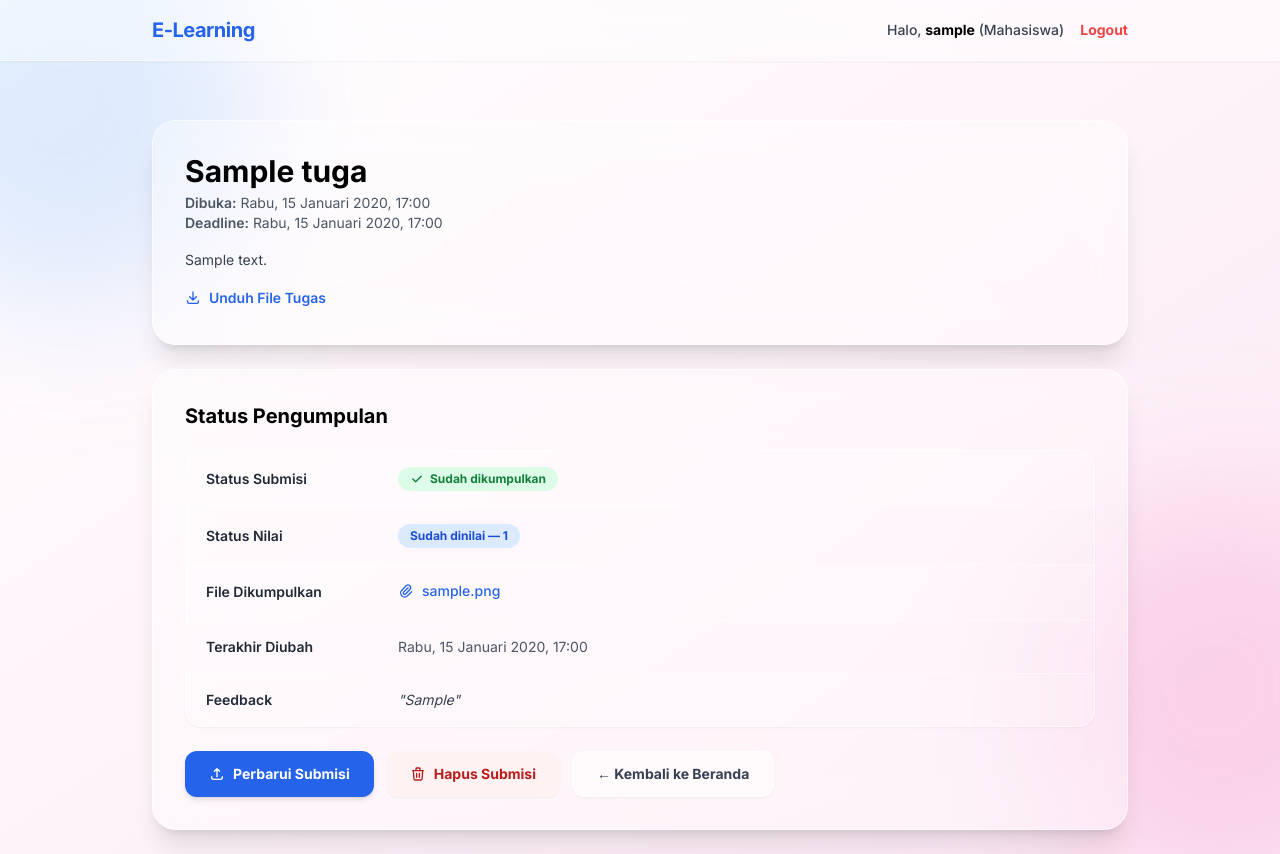
After one commit to nathanaeru/PKPL26_10_PhiLia093, a Django app: page /assignment/1/status/ in a window 1280 px wide. The commit adds this page. Run offline with Django 5.2, Linux system fonts and the light colour scheme; a user stored in the database is signed in; tables that the repository leaves empty hold one stand-in row (values such as "Sample post"); some libraries are stand-ins or nearby versions.

Commit message:
frontend + backend upload submisi tugas untuk mahasiswa

```diff
--- a/assignment/forms.py
+++ b/assignment/forms.py
@@ -1,5 +1,6 @@
 from django import forms
-from .models import Tugas
+from django.core.exceptions import ValidationError
+from .models import Tugas, Submission
 
 
 class TugasForm(forms.ModelForm):
@@ -10,6 +11,68 @@ class TugasForm(forms.ModelForm):
             "title": forms.TextInput(attrs={"placeholder": "Judul tugas"}),
             "description": forms.Textarea(attrs={"rows": 4, "placeholder": "Instruksi tugas"}),
             "deadline": forms.DateTimeInput(
-                attrs={"type": "datetime-local", "class": "w-full px-4 py-3 mt-1 text-black bg-white/50 border border-white/40 rounded-xl outline-none shadow-inner backdrop-blur-sm transition-all duration-300 focus:bg-white/80 focus:border-blue-500 focus:ring-2 focus:ring-blue-500/50"}
+                attrs={
+                    "type": "datetime-local",
+                    "class": "w-full px-4 py-3 mt-1 text-black bg-white/50 border border-white/40 rounded-xl outline-none shadow-inner backdrop-blur-sm transition-all duration-300 focus:bg-white/80 focus:border-blue-500 focus:ring-2 focus:ring-blue-500/50",
+                }
             ),
         }
+
+
+# ============================================================
+# Mitigasi: Code Injection (CWE-434 - Unrestricted File Upload)
+# Validasi ekstensi dan ukuran file dilakukan di sisi server
+# agar tidak hanya bergantung pada validasi client-side.
+# ============================================================
+ALLOWED_SUBMISSION_EXTENSIONS = [".pdf", ".doc", ".docx", ".zip", ".rar", ".txt", ".py"]
+MAX_SUBMISSION_SIZE_MB = 10
+MAX_SUBMISSION_SIZE_BYTES = MAX_SUBMISSION_SIZE_MB * 1024 * 1024
+
+
+class SubmissionForm(forms.ModelForm):
+    """
+    Form upload submisi untuk Mahasiswa.
+
+    Keamanan yang diterapkan:
+    - Validasi ekstensi file menggunakan allowlist (allowlist validation).
+    - Validasi ukuran file untuk mencegah DoS melalui upload file besar.
+    - Field `student` dan `tugas` tidak diekspos ke form agar tidak
+      bisa dimanipulasi oleh pengguna (mass assignment prevention).
+    """
+
+    class Meta:
+        model = Submission
+        fields = ["file"]
+        widgets = {
+            "file": forms.ClearableFileInput(
+                attrs={
+                    "accept": ",".join(ALLOWED_SUBMISSION_EXTENSIONS),
+                    "class": "block w-full text-sm text-gray-700 file:mr-4 file:py-2 file:px-4 file:rounded-full file:border-0 file:text-sm file:font-semibold file:bg-blue-50 file:text-blue-700 hover:file:bg-blue-100 cursor-pointer",
+                }
+            )
+        }
+
+    def clean_file(self):
+        file = self.cleaned_data.get("file")
+
+        if not file:
+            raise ValidationError("File submisi wajib diunggah.")
+
+        # Mitigasi: CWE-434 - Mencegah upload file berbahaya (misalnya .exe, .sh, .php)
+        import os
+        ext = os.path.splitext(file.name)[1].lower()
+        if ext not in ALLOWED_SUBMISSION_EXTENSIONS:
+            raise ValidationError(
+                f"Ekstensi file '{ext}' tidak diizinkan. "
+                f"Format yang diterima: {', '.join(ALLOWED_SUBMISSION_EXTENSIONS)}."
+            )
+
+        # --- Validasi 2: Ukuran file ---
+        # Mitigasi: Mencegah DoS via file berukuran sangat besar
+        if file.size > MAX_SUBMISSION_SIZE_BYTES:
+            raise ValidationError(
+                f"Ukuran file melebihi batas maksimum {MAX_SUBMISSION_SIZE_MB} MB. "
+                f"Ukuran file Anda: {file.size / (1024 * 1024):.2f} MB."
+            )
+
+        return file
--- a/assignment/urls.py
+++ b/assignment/urls.py
@@ -4,10 +4,15 @@ from . import views
 app_name = "assignment"
 
 urlpatterns = [
-    path("", views.daftar_tugas, name="daftar_tugas"),
-    path("<int:assignment_id>/", views.daftar_submission, name="daftar_submission"),
-    path("nilai/<int:submission_id>/", views.beri_nilai, name="beri_nilai"),
+    # Staf: manajemen tugas
     path("upload/", views.upload_tugas, name="upload"),
     path("<int:pk>/edit/", views.edit_tugas, name="edit"),
     path("<int:pk>/delete/", views.delete_tugas, name="delete"),
+    path("<int:assignment_id>/submissions/", views.daftar_submission, name="daftar_submission"),
+    path("nilai/<int:submission_id>/", views.beri_nilai, name="beri_nilai"),
+
+    # Mahasiswa: upload submisi
+    path("<int:tugas_id>/status/", views.submission_status, name="submission_status"),
+    path("<int:tugas_id>/submit/", views.upload_submisi, name="upload_submisi"),
+    path("<int:tugas_id>/submit/delete/", views.delete_submisi, name="delete_submisi"),
 ]
--- a/assignment/views.py
+++ b/assignment/views.py
@@ -1,9 +1,8 @@
-from django.shortcuts import render
 from django.shortcuts import get_object_or_404, redirect, render
 from django.contrib import messages
 from django.contrib.auth.decorators import login_required
 from django.http import HttpResponseForbidden
-from .forms import TugasForm
+from .forms import TugasForm, SubmissionForm
 from .models import Tugas, Submission, Nilai
 
 # Create your views here.
@@ -120,3 +119,113 @@ def beri_nilai(request, submission_id):
         "submission": submission,
         "nilai": nilai_obj
     })
+
+# Helper penjaga akses berbasis role
+def _require_role(user, *roles):
+    # Kembalikan True jika user memiliki salah satu role yang diizinkan.
+    return user.role in roles
+
+# Views: Mahasiswa Upload Submisi
+# Mitigasi Broken Authentication (CWE-287):
+# - @login_required memastikan hanya user terautentikasi yang bisa akses.
+# - Pengecekan role 'mahasiswa' menerapkan prinsip Least Privilege:
+#   staf (dosen/asdos) tidak boleh mengumpulkan submisi seperti mahasiswa
+@login_required(login_url="accounts:login")
+def submission_status(request, tugas_id):
+    """
+    Halaman status submisi mahasiswa untuk satu tugas.
+    Menampilkan detail tugas dan apakah mahasiswa sudah mengumpulkan.
+    Least Privilege: hanya role 'mahasiswa' yang boleh akses.
+    """
+    if not _require_role(request.user, "mahasiswa"):
+        messages.error(request, "Halaman ini hanya dapat diakses oleh mahasiswa.")
+        return redirect("forum:landing")
+
+    tugas = get_object_or_404(Tugas, pk=tugas_id)
+
+    # Mitigasi SQL Injection: menggunakan ORM (filter + first), bukan raw SQL
+    existing_submission = Submission.objects.filter(
+        tugas=tugas, student=request.user
+    ).first()
+
+    nilai_obj = None
+    if existing_submission:
+        try:
+            nilai_obj = Nilai.objects.get(submission=existing_submission)
+        except Nilai.DoesNotExist:
+            pass
+
+    return render(request, "assignment/submission_status.html", {
+        "tugas": tugas,
+        "submission": existing_submission,
+        "nilai": nilai_obj,
+    })
+
+
+@login_required(login_url="accounts:login")
+def upload_submisi(request, tugas_id):
+    """
+    View untuk mahasiswa mengunggah file submisi tugas.
+    - Least Privilege (CWE-272): hanya role 'mahasiswa' yang boleh upload.
+    - CSRF Protection: form menggunakan {% csrf_token %} di template.
+    - Code Injection Prevention (CWE-434): validasi ekstensi & ukuran ada di SubmissionForm.
+    - SQL Injection Prevention: semua DB operation via Django ORM.
+    - Mencegah double submission: cek existing submission sebelum menyimpan.
+    """
+    if not _require_role(request.user, "mahasiswa"):
+        messages.error(request, "Hanya mahasiswa yang dapat mengumpulkan submisi.")
+        return redirect("forum:landing")
+
+    tugas = get_object_or_404(Tugas, pk=tugas_id)
+
+    # Cek apakah mahasiswa sudah mengumpulkan (mencegah duplikasi via ORM)
+    existing_submission = Submission.objects.filter(
+        tugas=tugas, student=request.user
+    ).first()
+
+    if request.method == "POST":
+        form = SubmissionForm(request.POST, request.FILES)
+        if form.is_valid():
+            if existing_submission:
+                # Update file submisi yang sudah ada (re-submit)
+                existing_submission.file = form.cleaned_data["file"]
+                existing_submission.save()
+                messages.success(request, "Submisi Anda berhasil diperbarui.")
+            else:
+                # Buat submisi baru, student & tugas di-set di server, tidak berasal dari input user (mencegah mass assignment)
+                submission = form.save(commit=False)
+                submission.tugas = tugas
+                submission.student = request.user
+                submission.save()
+                messages.success(request, "Submisi Anda berhasil diunggah!")
+
+            return redirect("assignment:submission_status", tugas_id=tugas.pk)
+    else:
+        form = SubmissionForm()
+
+    return render(request, "assignment/upload_submisi.html", {
+        "form": form,
+        "tugas": tugas,
+        "existing_submission": existing_submission,
+    })
+
+
+@login_required(login_url="accounts:login")
+def delete_submisi(request, tugas_id):
+    if not _require_role(request.user, "mahasiswa"):
+        messages.error(request, "Akses ditolak.")
+        return redirect("forum:landing")
+
+    tugas = get_object_or_404(Tugas, pk=tugas_id)
+    # Pastikan hanya submisi milik user sendiri yang bisa dihapus (ORM filter)
+    submission = get_object_or_404(Submission, tugas=tugas, student=request.user)
+
+    if request.method == "POST":
+        submission.delete()
+        messages.success(request, "Submisi berhasil dihapus.")
+        return redirect("assignment:submission_status", tugas_id=tugas.pk)
+
+    return render(request, "assignment/confirm_delete_submisi.html", {
+        "tugas": tugas,
+        "submission": submission,
+    })
--- /dev/null
+++ b/templates/assignment/submission_status.html
@@ -0,0 +1,162 @@
+{% extends 'base.html' %}
+
+{% block title %}Status Submisi — {{ tugas.title }}{% endblock %}
+
+{% block content %}
+<div class="space-y-6">
+
+  {# Header Tugas #}
+  <div class="bg-white/40 backdrop-blur-xl border border-white/60 shadow-xl rounded-3xl p-8">
+    <h1 class="text-3xl font-extrabold text-black mb-1">{{ tugas.title }}</h1>
+
+    {% if tugas.uploaded_at %}
+    <p class="text-sm text-gray-600 mt-1">
+      <span class="font-semibold">Dibuka:</span>
+      {{ tugas.uploaded_at|date:"l, j F Y, H:i" }}
+    </p>
+    {% endif %}
+
+    {% if tugas.deadline %}
+    <p class="text-sm text-gray-600">
+      <span class="font-semibold">Deadline:</span>
+      {{ tugas.deadline|date:"l, j F Y, H:i" }}
+    </p>
+    {% endif %}
+
+    {% if tugas.description %}
+    <p class="mt-4 text-sm text-gray-700 leading-relaxed">{{ tugas.description }}</p>
+    {% endif %}
+
+    {% if tugas.file %}
+    <div class="mt-4">
+      <a href="{{ tugas.file.url }}" download
+         class="inline-flex items-center gap-2 text-sm font-semibold text-blue-600 hover:text-blue-800 transition">
+        <svg xmlns="http://www.w3.org/2000/svg" class="w-4 h-4" fill="none" viewBox="0 0 24 24" stroke="currentColor" stroke-width="2">
+          <path stroke-linecap="round" stroke-linejoin="round" d="M4 16v2a2 2 0 002 2h12a2 2 0 002-2v-2M7 10l5 5 5-5M12 15V3"/>
+        </svg>
+        Unduh File Tugas
+      </a>
+    </div>
+    {% endif %}
+  </div>
+
+  {# Submission Status Table #}
+  <div class="bg-white/40 backdrop-blur-xl border border-white/60 shadow-xl rounded-3xl p-8">
+    <h2 class="text-xl font-bold text-black mb-5">Status Pengumpulan</h2>
+
+    <div class="overflow-hidden rounded-2xl border border-white/60 shadow-sm">
+      <table class="w-full text-sm">
+        <tbody class="divide-y divide-white/40">
+
+          {# Submission status #}
+          <tr class="bg-white/20">
+            <td class="px-5 py-4 font-semibold text-gray-800 w-48">Status Submisi</td>
+            <td class="px-5 py-4">
+              {% if submission %}
+                <span class="inline-flex items-center gap-1.5 px-3 py-1 rounded-full text-xs font-bold bg-green-100 text-green-700">
+                  <svg class="w-3.5 h-3.5" fill="currentColor" viewBox="0 0 20 20">
+                    <path fill-rule="evenodd" d="M16.707 5.293a1 1 0 010 1.414l-8 8a1 1 0 01-1.414 0l-4-4a1 1 0 011.414-1.414L8 12.586l7.293-7.293a1 1 0 011.414 0z" clip-rule="evenodd"/>
+                  </svg>
+                  Sudah dikumpulkan
+                </span>
+              {% else %}
+                <span class="inline-flex items-center gap-1.5 px-3 py-1 rounded-full text-xs font-bold bg-yellow-100 text-yellow-700">
+                  <svg class="w-3.5 h-3.5" fill="currentColor" viewBox="0 0 20 20">
+                    <path fill-rule="evenodd" d="M10 18a8 8 0 100-16 8 8 0 000 16zm1-12a1 1 0 10-2 0v4a1 1 0 00.293.707l2.828 2.829a1 1 0 101.415-1.415L11 9.586V6z" clip-rule="evenodd"/>
+                  </svg>
+                  Belum dikumpulkan
+                </span>
+              {% endif %}
+            </td>
+          </tr>
+
+          {# Grading status #}
+          <tr class="bg-white/10">
+            <td class="px-5 py-4 font-semibold text-gray-800">Status Nilai</td>
+            <td class="px-5 py-4">
+              {% if nilai %}
+                <span class="inline-flex items-center gap-1.5 px-3 py-1 rounded-full text-xs font-bold bg-blue-100 text-blue-700">
+                  Sudah dinilai — {{ nilai.nilai_angka }}
+                </span>
+              {% else %}
+                <span class="text-gray-500 italic text-xs">Belum dinilai</span>
+              {% endif %}
+            </td>
+          </tr>
+
+          {# File submitted #}
+          {% if submission and submission.file %}
+          <tr class="bg-white/20">
+            <td class="px-5 py-4 font-semibold text-gray-800">File Dikumpulkan</td>
+            <td class="px-5 py-4">
+              <a href="{{ submission.file.url }}" download
+                 class="inline-flex items-center gap-2 text-sm text-blue-600 hover:text-blue-800 font-medium transition">
+                <svg xmlns="http://www.w3.org/2000/svg" class="w-4 h-4" fill="none" viewBox="0 0 24 24" stroke="currentColor" stroke-width="2">
+                  <path stroke-linecap="round" stroke-linejoin="round" d="M15.172 7l-6.586 6.586a2 2 0 102.828 2.828l6.414-6.586a4 4 0 00-5.656-5.656l-6.415 6.585a6 6 0 108.486 8.486L20.5 13"/>
+                </svg>
+                {{ submission.file.name|cut:"submission_files/" }}
+              </a>
+            </td>
+          </tr>
+          {% endif %}
+
+          {# Last modified #}
+          <tr class="bg-white/10">
+            <td class="px-5 py-4 font-semibold text-gray-800">Terakhir Diubah</td>
+            <td class="px-5 py-4 text-gray-600">
+              {% if submission %}
+                {{ submission.submitted_at|date:"l, j F Y, H:i" }}
+              {% else %}
+                <span class="text-gray-400">—</span>
+              {% endif %}
+            </td>
+          </tr>
+
+          {# Feedback #}
+          {% if nilai and nilai.feedback %}
+          <tr class="bg-white/20">
+            <td class="px-5 py-4 font-semibold text-gray-800">Feedback</td>
+            <td class="px-5 py-4 text-gray-700 italic">"{{ nilai.feedback }}"</td>
+          </tr>
+          {% endif %}
+
+        </tbody>
+      </table>
+    </div>
+
+    {# Action buttons #}
+    <div class="mt-6 flex flex-wrap gap-3">
+      {% if submission %}
+        <a href="{% url 'assignment:upload_submisi' tugas.pk %}"
+           class="inline-flex items-center gap-2 px-6 py-3 rounded-xl font-bold text-sm text-white bg-blue-600 hover:bg-blue-700 transition shadow-md hover:scale-[1.02]">
+          <svg xmlns="http://www.w3.org/2000/svg" class="w-4 h-4" fill="none" viewBox="0 0 24 24" stroke="currentColor" stroke-width="2">
+            <path stroke-linecap="round" stroke-linejoin="round" d="M4 16v1a3 3 0 003 3h10a3 3 0 003-3v-1m-4-8l-4-4m0 0L8 8m4-4v12"/>
+          </svg>
+          Perbarui Submisi
+        </a>
+        <a href="{% url 'assignment:delete_submisi' tugas.pk %}"
+           class="inline-flex items-center gap-2 px-6 py-3 rounded-xl font-bold text-sm text-red-700 bg-red-50 hover:bg-red-100 transition shadow-sm">
+          <svg xmlns="http://www.w3.org/2000/svg" class="w-4 h-4" fill="none" viewBox="0 0 24 24" stroke="currentColor" stroke-width="2">
+            <path stroke-linecap="round" stroke-linejoin="round" d="M19 7l-.867 12.142A2 2 0 0116.138 21H7.862a2 2 0 01-1.995-1.858L5 7m5 4v6m4-6v6m1-10V4a1 1 0 00-1-1h-4a1 1 0 00-1 1v3M4 7h16"/>
+          </svg>
+          Hapus Submisi
+        </a>
+      {% else %}
+        <a href="{% url 'assignment:upload_submisi' tugas.pk %}"
+           class="inline-flex items-center gap-2 px-6 py-3 rounded-xl font-bold text-sm text-white bg-blue-600 hover:bg-blue-700 transition shadow-md hover:scale-[1.02]">
+          <svg xmlns="http://www.w3.org/2000/svg" class="w-4 h-4" fill="none" viewBox="0 0 24 24" stroke="currentColor" stroke-width="2">
+            <path stroke-linecap="round" stroke-linejoin="round" d="M12 4v16m8-8H4"/>
+          </svg>
+          Tambahkan Submisi
+        </a>
+      {% endif %}
+
+      <a href="{% url 'forum:landing' %}"
+         class="inline-flex items-center gap-2 px-6 py-3 rounded-xl font-bold text-sm text-gray-700 bg-white/60 hover:bg-white/80 border border-white/60 transition shadow-sm">
+        ← Kembali ke Beranda
+      </a>
+    </div>
+  </div>
+
+</div>
+{% endblock %}
```
Also changed, not shown: templates/assignment/confirm_delete_submisi.html (added, +46 -0 lines), templates/assignment/upload_submisi.html (added, +178 -0 lines), templates/forum/landing.html (+34 -2 lines).
